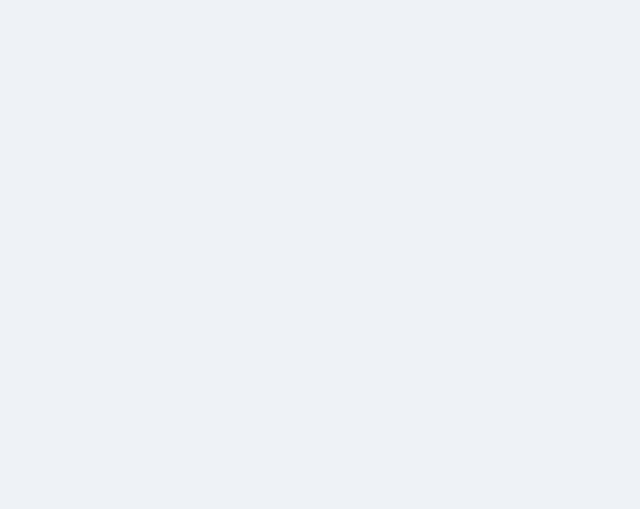
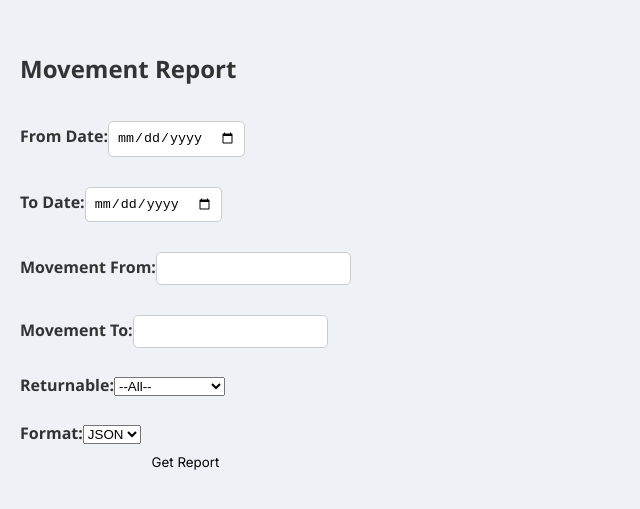
Before and after one commit to Preethipp03/Asset_Management, a React (Create React App) app in the folder frontend/: page /reports/movements in a window 1280 px wide. Before the commit this address had no page. Shown: the part 129-638 px from the top of the page, without its empty margins (0-640 px from the left). Built offline with nearby package versions, Linux system fonts and the light colour scheme; sample sign-in values are in the browser's storage.

Commit message:
Movement Report Done

```diff
--- a/frontend/src/App.js
+++ b/frontend/src/App.js
@@ -31,6 +31,7 @@ import MaintenanceList from './pages/maintenance/MaintenanceList';
 import AddMaintenance from './pages/maintenance/AddMaintenance';
 import EditMaintenance from './pages/maintenance/EditMaintenance';
 
+import MovementReport from './pages/Reports/MovementReport';
 
 //Profile pages
 import Profile from './pages/profile';
@@ -208,6 +209,16 @@ const App = () => {
     </ProtectedRoute>
   }
 />
+<Route
+  path="/reports/movements"
+  element={
+    <ProtectedRoute allowedRoles={['super_admin', 'admin']}>
+      <MovementReport />
+    </ProtectedRoute>
+  }
+/>
+
+
       </Routes>
     </BrowserRouter>
   );
--- /dev/null
+++ b/frontend/src/pages/Reports/MovementReport.jsx
@@ -0,0 +1,155 @@
+import React, { useState } from "react";
+import axios from "axios";
+
+const MovementReport = () => {
+  const [fromDate, setFromDate] = useState("");
+  const [toDate, setToDate] = useState("");
+  const [movementFrom, setMovementFrom] = useState("");
+  const [movementTo, setMovementTo] = useState("");
+  const [returnable, setReturnable] = useState("");
+  const [format, setFormat] = useState("json");
+  const [data, setData] = useState([]);
+  const [error, setError] = useState(null);
+
+  const fetchMovements = async () => {
+    setError(null);
+
+    try {
+      const token = localStorage.getItem("token");
+
+      const params = new URLSearchParams({
+        fromDate,
+        toDate,
+        movementFrom,
+        movementTo,
+        returnable,
+        format,
+      });
+
+      const config = {
+        headers: {
+          Authorization: `Bearer ${token}`,
+        },
+        responseType: format === "json" ? "json" : "blob", // handle file download as blob
+      };
+
+      const response = await axios.get(
+        `http://localhost:5000/movements/report?${params.toString()}`,
+        config
+      );
+
+      if (format === "json") {
+        setData(response.data);
+      } else {
+        // For CSV or PDF: create a download link and trigger it
+        const blob = new Blob([response.data], {
+          type:
+            format === "csv"
+              ? "text/csv"
+              : "application/pdf",
+        });
+        const url = window.URL.createObjectURL(blob);
+        const link = document.createElement("a");
+        link.href = url;
+        link.setAttribute(
+          "download",
+          `movement_report.${format === "csv" ? "csv" : "pdf"}`
+        );
+        document.body.appendChild(link);
+        link.click();
+        link.remove();
+        window.URL.revokeObjectURL(url);
+      }
+    } catch (err) {
+      setError(err.response?.data?.message || err.message || "Error fetching movement report");
+    }
+  };
+
+  return (
+    <div>
+      <h2>Movement Report</h2>
+
+      <div style={{ display: "flex", flexDirection: "column", gap: "10px", maxWidth: "400px" }}>
+        <label>
+          From Date:
+          <input
+            type="date"
+            value={fromDate}
+            onChange={(e) => setFromDate(e.target.value)}
+          />
+        </label>
+
+        <label>
+          To Date:
+          <input
+            type="date"
+            value={toDate}
+            onChange={(e) => setToDate(e.target.value)}
+          />
+        </label>
+
+        <label>
+          Movement From:
+          <input
+            type="text"
+            value={movementFrom}
+            onChange={(e) => setMovementFrom(e.target.value)}
+          />
+        </label>
+
+        <label>
+          Movement To:
+          <input
+            type="text"
+            value={movementTo}
+            onChange={(e) => setMovementTo(e.target.value)}
+          />
+        </label>
+
+        <label>
+          Returnable:
+          <select
+            value={returnable}
+            onChange={(e) => setReturnable(e.target.value)}
+          >
+            <option value="">--All--</option>
+            <option value="true">Returnable</option>
+            <option value="false">Non-returnable</option>
+          </select>
+        </label>
+
+        <label>
+          Format:
+          <select value={format} onChange={(e) => setFormat(e.target.value)}>
+            <option value="json">JSON</option>
+            <option value="csv">CSV</option>
+            <option value="pdf">PDF</option>
+          </select>
+        </label>
+
+        <button onClick={fetchMovements}>Get Report</button>
+      </div>
+
+      {error && <p style={{ color: "red" }}>{error}</p>}
+
+      <div style={{ marginTop: "20px" }}>
+        {format === "json" && data.length > 0 && (
+          <pre
+            style={{
+              whiteSpace: "pre-wrap",
+              maxHeight: "400px",
+              overflowY: "auto",
+              backgroundColor: "#f4f4f4",
+              padding: "10px",
+              borderRadius: "4px",
+            }}
+          >
+            {JSON.stringify(data, null, 2)}
+          </pre>
+        )}
+      </div>
+    </div>
+  );
+};
+
+export default MovementReport;
--- a/frontend/src/pages/SuperAdminDashboard.jsx
+++ b/frontend/src/pages/SuperAdminDashboard.jsx
@@ -91,6 +91,11 @@ const SuperAdminDashboard = () => {
                             <FaCog className="nav-icon" /> Profile
                           </Link>
                         </li>
+                        <li className="nav-item">
+      <Link to="/reports/movements" className="nav-link">
+        <FaFileAlt className="nav-icon" /> Movement Report
+      </Link>
+    </li>
           </ul>
         </nav>
         {/* Logout Button */}
--- a/package.json
+++ b/package.json
@@ -2,6 +2,10 @@
   "dependencies": {
     "axios": "^1.9.0",
     "json2csv": "^6.0.0-alpha.2",
+    "jspdf": "^3.0.1",
+    "jspdf-autotable": "^5.0.2",
+    "papaparse": "^5.5.3",
+    "pdfkit": "^0.17.1",
     "recharts": "^2.15.3"
   }
 }
```
Also changed, not shown: 2 other files (tests, documents, lock files or other folders).
